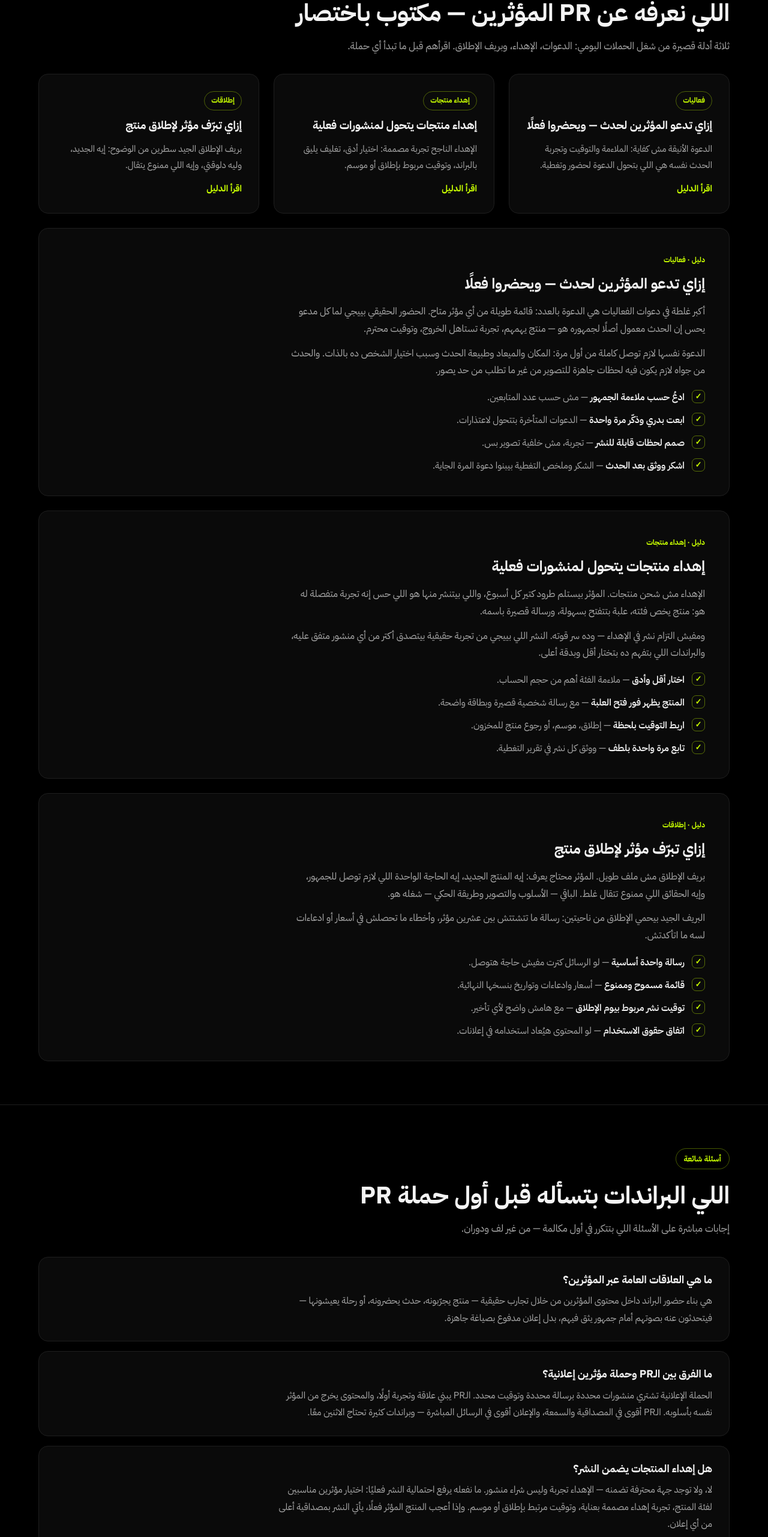
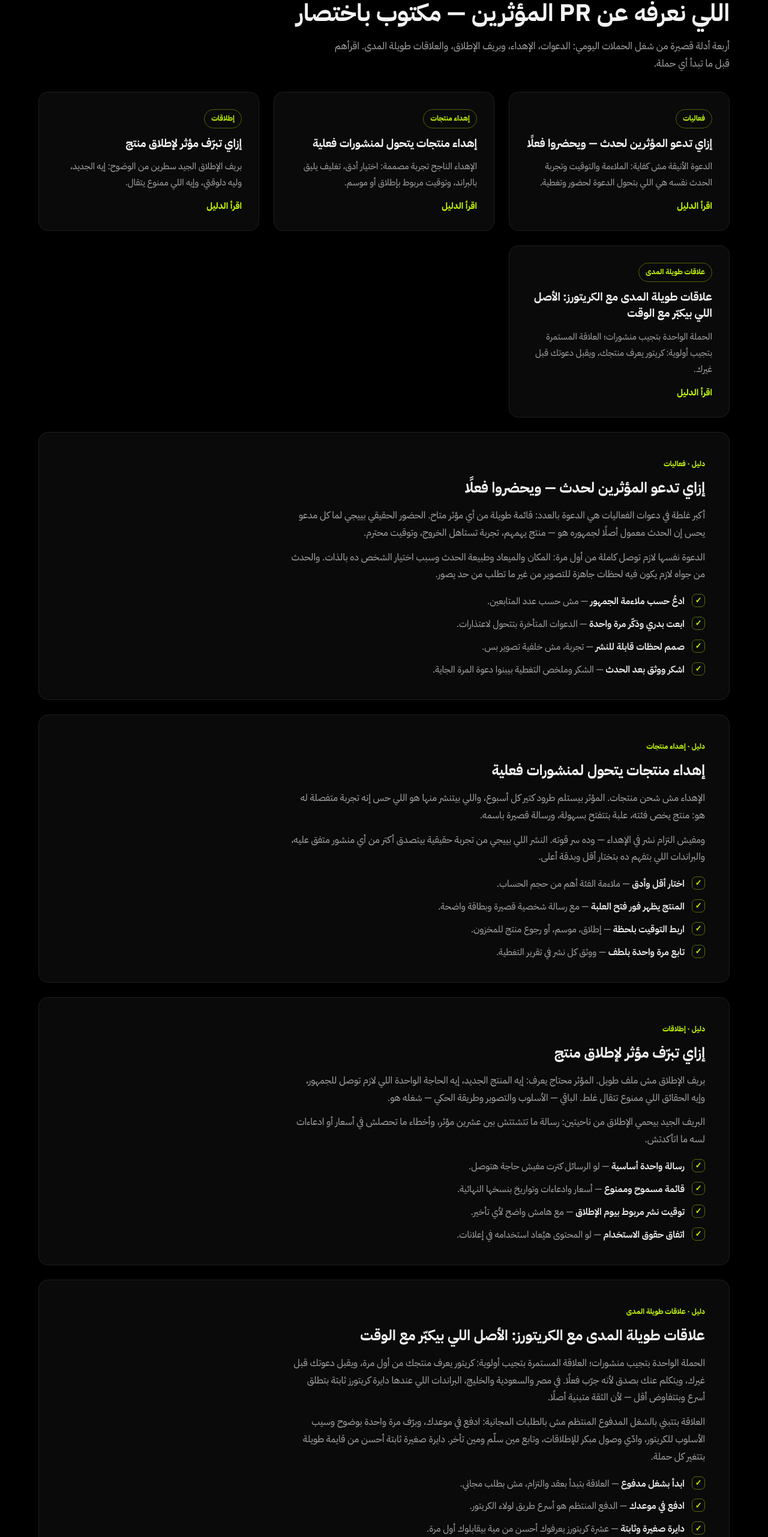
Before and after one commit to mostafaabaas/prinfluencer, a plain HTML site: page index.html in a window 1280 px wide. Shown: the part 2185-4747 px from the top of the page at 60% size. Drawn offline with Linux system fonts and the light colour scheme.

Commit message:
GEO asset: 4th guide — long-term creator relationships (AR+EN) — 2026-11-06
New guide section on both homepages (card + full panel) + llms.txt:
a single campaign buys posts, a steady circle buys priority — start
with paid work, pay on time, keep the circle small, renew every
season. Saudi/Gulf-angled; facts only from the site's own PR practice;
figure-free, no prices. Guides count 3 -> 4 on both pages.

```diff
--- a/index.html
+++ b/index.html
@@ -239,7 +239,7 @@
     <div class="sec-head">
       <span class="eyebrow">أدلة عملية</span>
       <h2>اللي نعرفه عن PR المؤثرين — مكتوب باختصار</h2>
-      <p class="lead">ثلاثة أدلة قصيرة من شغل الحملات اليومي: الدعوات، الإهداء، وبريف الإطلاق. اقرأهم قبل ما تبدأ أي حملة.</p>
+      <p class="lead">أربعة أدلة قصيرة من شغل الحملات اليومي: الدعوات، الإهداء، وبريف الإطلاق، والعلاقات طويلة المدى. اقرأهم قبل ما تبدأ أي حملة.</p>
     </div>
     <div class="guide-cards">
       <a class="g-card panel" href="#guide-events">
@@ -258,6 +258,12 @@
         <span class="cat">إطلاقات</span>
         <h3>إزاي تبرّف مؤثر لإطلاق منتج</h3>
         <p>بريف الإطلاق الجيد سطرين من الوضوح: إيه الجديد، وليه دلوقتي، وإيه اللي ممنوع يتقال.</p>
+        <span class="read">اقرأ الدليل</span>
+      </a>
+      <a class="g-card panel" href="#guide-relationships">
+        <span class="cat">علاقات طويلة المدى</span>
+        <h3>علاقات طويلة المدى مع الكريتورز: الأصل اللي بيكبّر مع الوقت</h3>
+        <p>الحملة الواحدة بتجيب منشورات؛ العلاقة المستمرة بتجيب أولوية: كريتور يعرف منتجك، ويقبل دعوتك قبل غيرك.</p>
         <span class="read">اقرأ الدليل</span>
       </a>
     </div>
@@ -298,6 +304,19 @@
         <li><span class="tick">✓</span><span><b>قائمة مسموح وممنوع</b> — أسعار وادعاءات وتواريخ بنسخها النهائية.</span></li>
         <li><span class="tick">✓</span><span><b>توقيت نشر مربوط بيوم الإطلاق</b> — مع هامش واضح لأي تأخير.</span></li>
         <li><span class="tick">✓</span><span><b>اتفاق حقوق الاستخدام</b> — لو المحتوى هيُعاد استخدامه في إعلانات.</span></li>
+      </ul>
+    </article>
+
+    <article class="guide-panel panel" id="guide-relationships">
+      <span class="cat">دليل · علاقات طويلة المدى</span>
+      <h3>علاقات طويلة المدى مع الكريتورز: الأصل اللي بيكبّر مع الوقت</h3>
+      <p>الحملة الواحدة بتجيب منشورات؛ العلاقة المستمرة بتجيب أولوية: كريتور يعرف منتجك من أول مرة، ويقبل دعوتك قبل غيرك، ويتكلم عنك بصدق لأنه جرّب فعلًا. في مصر والسعودية والخليج، البراندات اللي عندها دايرة كريتورز ثابتة بتطلق أسرع وبتتفاوض أقل — لأن الثقة متبنية أصلًا.</p>
+      <p>العلاقة بتتبني بالشغل المدفوع المنتظم مش بالطلبات المجانية: ادفع في موعدك، وبرّف مرة واحدة بوضوح وسيب الأسلوب للكريتور، وادّي وصول مبكر للإطلاقات، وتابع مين سلّم ومين تأخر. دايرة صغيرة ثابتة أحسن من قايمة طويلة بتتغير كل حملة.</p>
+      <ul>
+        <li><span class="tick">✓</span><span><b>ابدأ بشغل مدفوع</b> — العلاقة بتبدأ بعقد والتزام، مش بطلب مجاني.</span></li>
+        <li><span class="tick">✓</span><span><b>ادفع في موعدك</b> — الدفع المنتظم هو أسرع طريق لولاء الكريتور.</span></li>
+        <li><span class="tick">✓</span><span><b>دايرة صغيرة وثابتة</b> — عشرة كريتورز يعرفوك أحسن من مية بيقابلوك أول مرة.</span></li>
+        <li><span class="tick">✓</span><span><b>جدّد كل موسم</b> — راجع القايمة مع كل إطلاق: مين يستاهل يكبّر دوره، ومين يخرج بهدوء.</span></li>
       </ul>
     </article>
   </div>
```
Also changed, not shown: en.html (+20 -1 lines), llms.txt.
